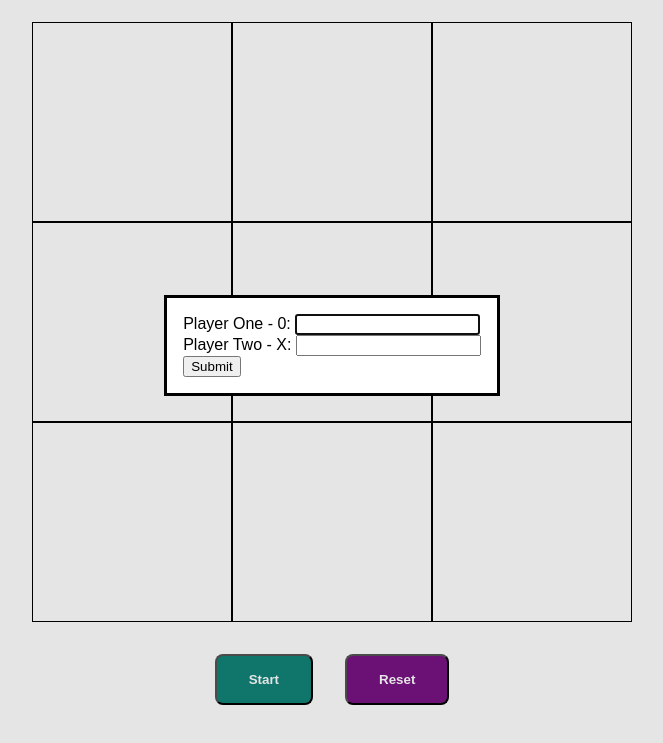
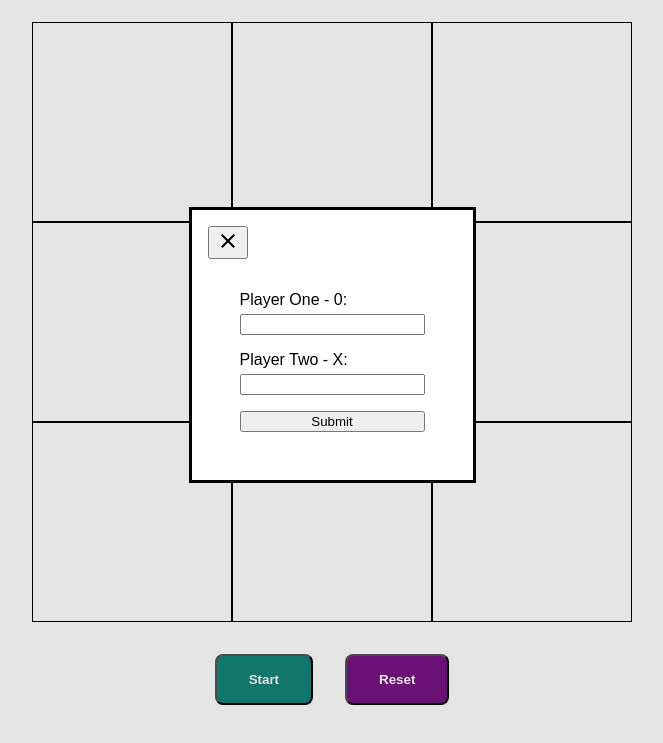
Before and after one commit to Artem-1-1/tic-tac-toe, a plain HTML site: page index.html in a window 1280 px wide. Both pictures are taken after a click on the button "Start". Shown: the part 138-881 px from the top of the page, without its empty margins (308-971 px from the left). Drawn offline with Linux system fonts and the light colour scheme.

Commit message:
Added style to dialog form and added button to close dialog.

```diff
--- a/index.html
+++ b/index.html
@@ -13,6 +13,7 @@
 			<h1>Tic Tac Toe</h1>
 		</div>
 		<dialog id="dialog">
+			<button id="close" autofocus><img src="close.svg" alt="Close"></button>
 			<form action="/" id="form">
 				<div>
 					<label for="playerOne">Player One - 0:</label>
--- a/main.js
+++ b/main.js
@@ -139,6 +139,7 @@ const resetBtn = document.getElementById('reset');
 const form = document.getElementById('form');
 const playerOneInput = document.getElementById('playerOne');
 const playerTwoInput = document.getElementById('playerTwo');
+const closeBtn = document.getElementById('close');
 
 let game;
 
@@ -160,3 +161,7 @@ resetBtn.addEventListener('click', (event) => {
 		game.resetGame();
 	}
 });
+
+closeBtn.addEventListener("click", () => {
+  dialog.close();
+})
--- a/style.css
+++ b/style.css
@@ -62,3 +62,21 @@ h1 {
 #reset {
 	background-color: var(--dark-magenta-color);
 }
+
+#form {
+	display: flex;
+	flex-direction: column;
+	padding: 2rem;
+	gap: 1rem;
+}
+
+#form > div {
+	display: flex;
+	flex-direction: column;
+	gap: 0.3rem;
+}
+
+button > img {
+	width: 1.5rem;
+	height: 1.5rem;
+}
```
Also changed, not shown: close.svg (added).
